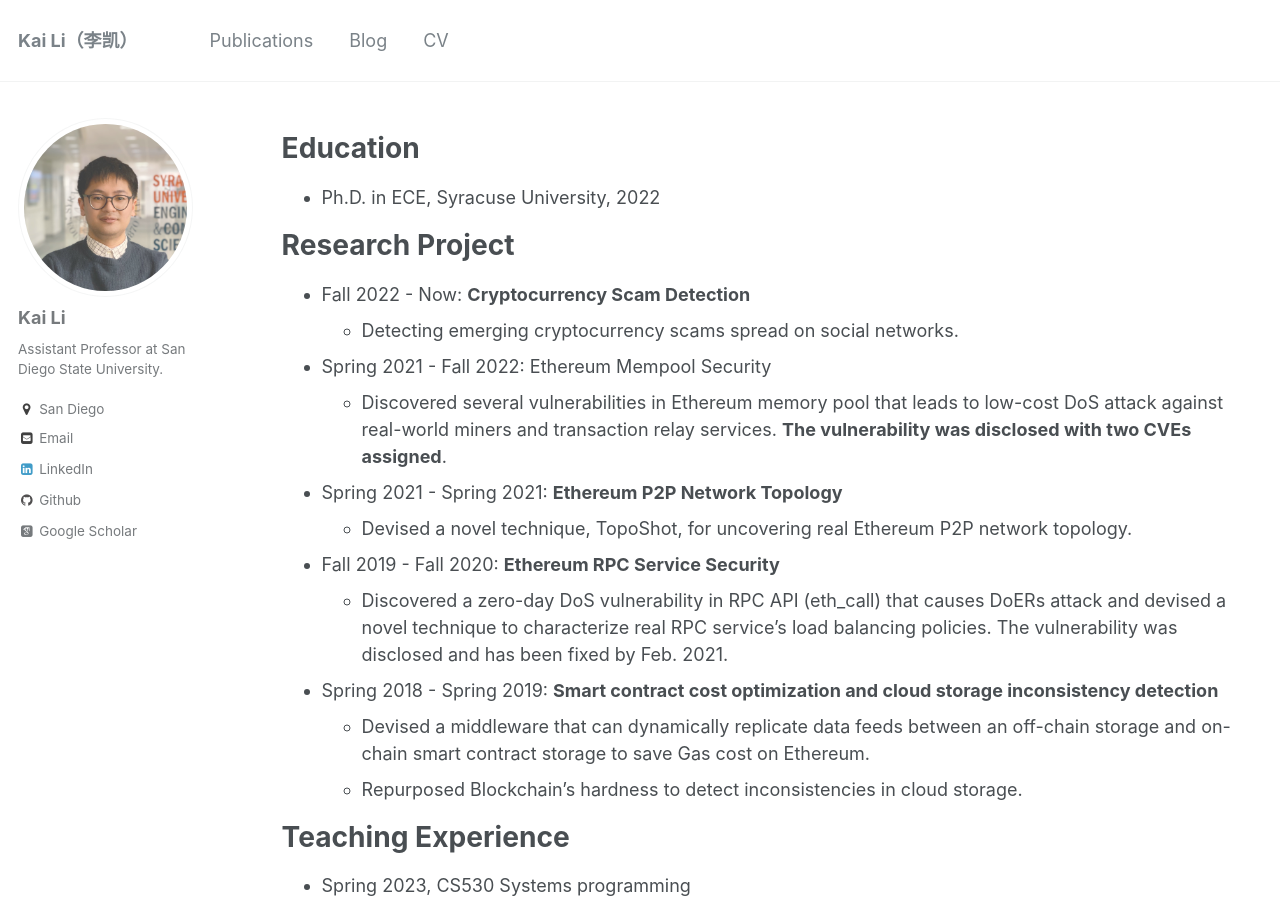
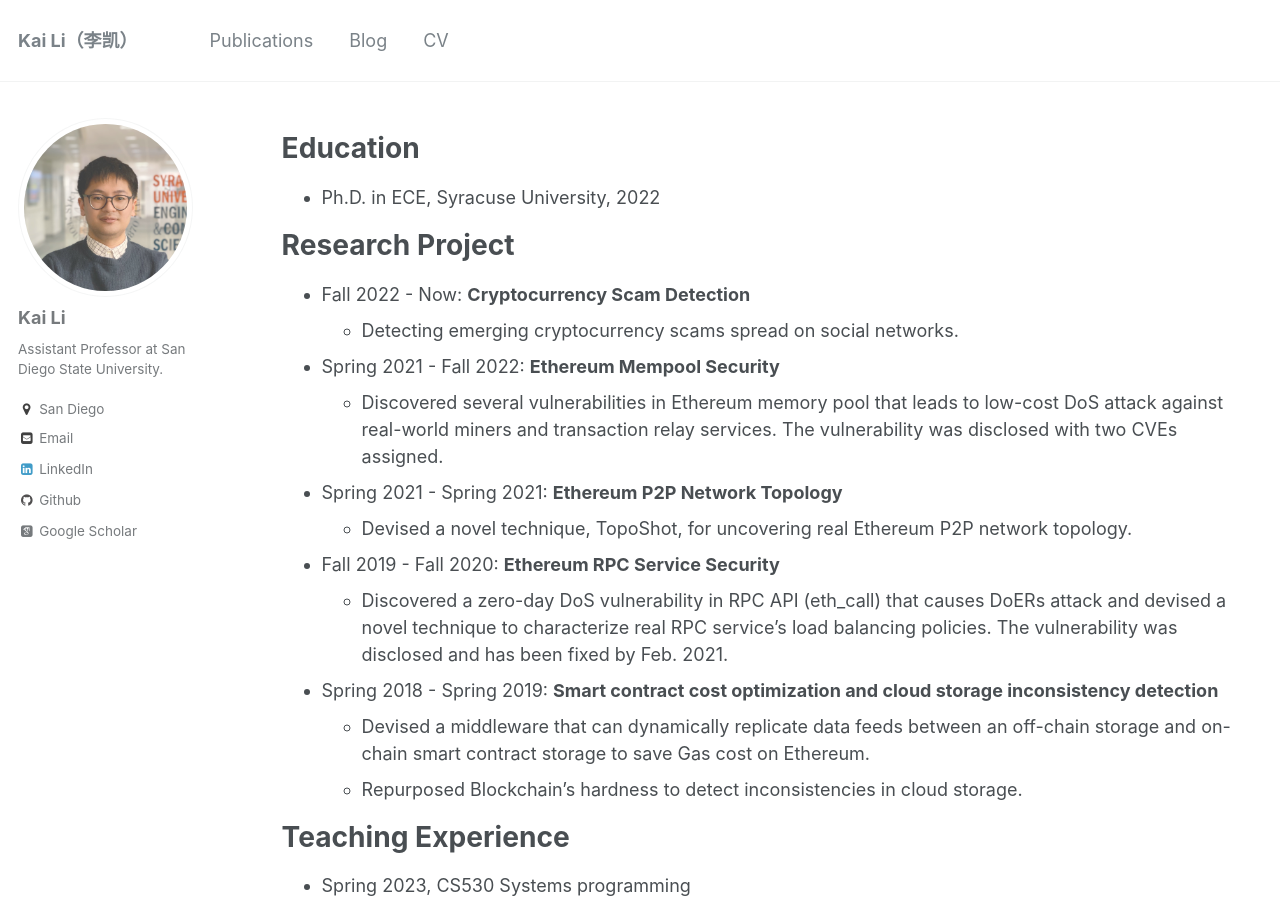
Before and after one commit to likai1993/likai1993.github.io, a Jekyll site: the page built from _pages/cv.md, in a window 1280 px wide and 900 px high. Built offline with Jekyll 4.4.1, drawn with Linux system fonts in a browser that asks for light colours; some web fonts are replaced.

Commit message:
Update cv.md

```diff
--- a/_pages/cv.md
+++ b/_pages/cv.md
@@ -18,8 +18,8 @@ Research Project
 * Fall 2022 - Now: **Cryptocurrency Scam Detection**
   * Detecting emerging cryptocurrency scams spread on social networks.
 
-* Spring 2021 - Fall 2022: Ethereum Mempool Security
-  * Discovered several vulnerabilities in Ethereum memory pool that leads to low-cost DoS attack against real-world miners and transaction relay services. **The vulnerability was disclosed with two CVEs assigned**.
+* Spring 2021 - Fall 2022: **Ethereum Mempool Security**
+  * Discovered several vulnerabilities in Ethereum memory pool that leads to low-cost DoS attack against real-world miners and transaction relay services. The vulnerability was disclosed with two CVEs assigned.
 
 * Spring 2021 - Spring 2021: **Ethereum P2P Network Topology**
   * Devised a novel technique, TopoShot, for uncovering real Ethereum P2P network topology.
```
